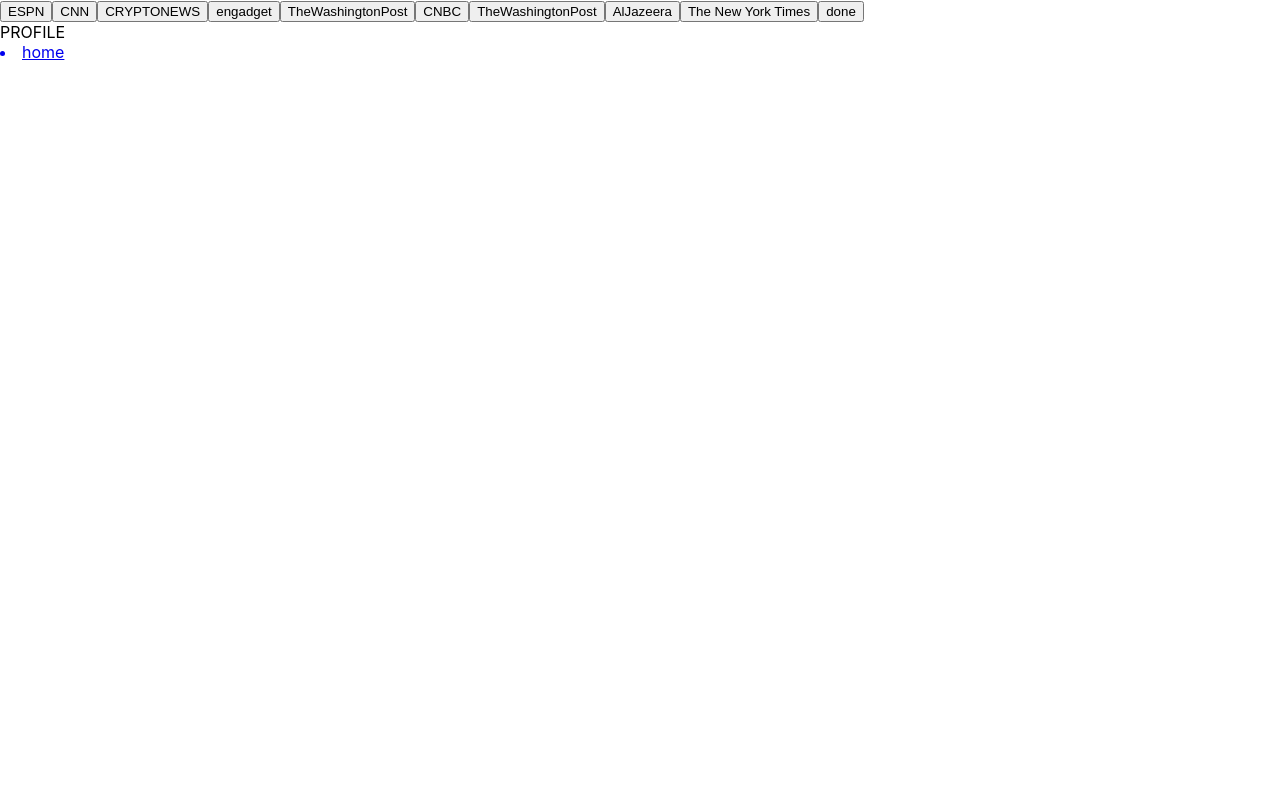
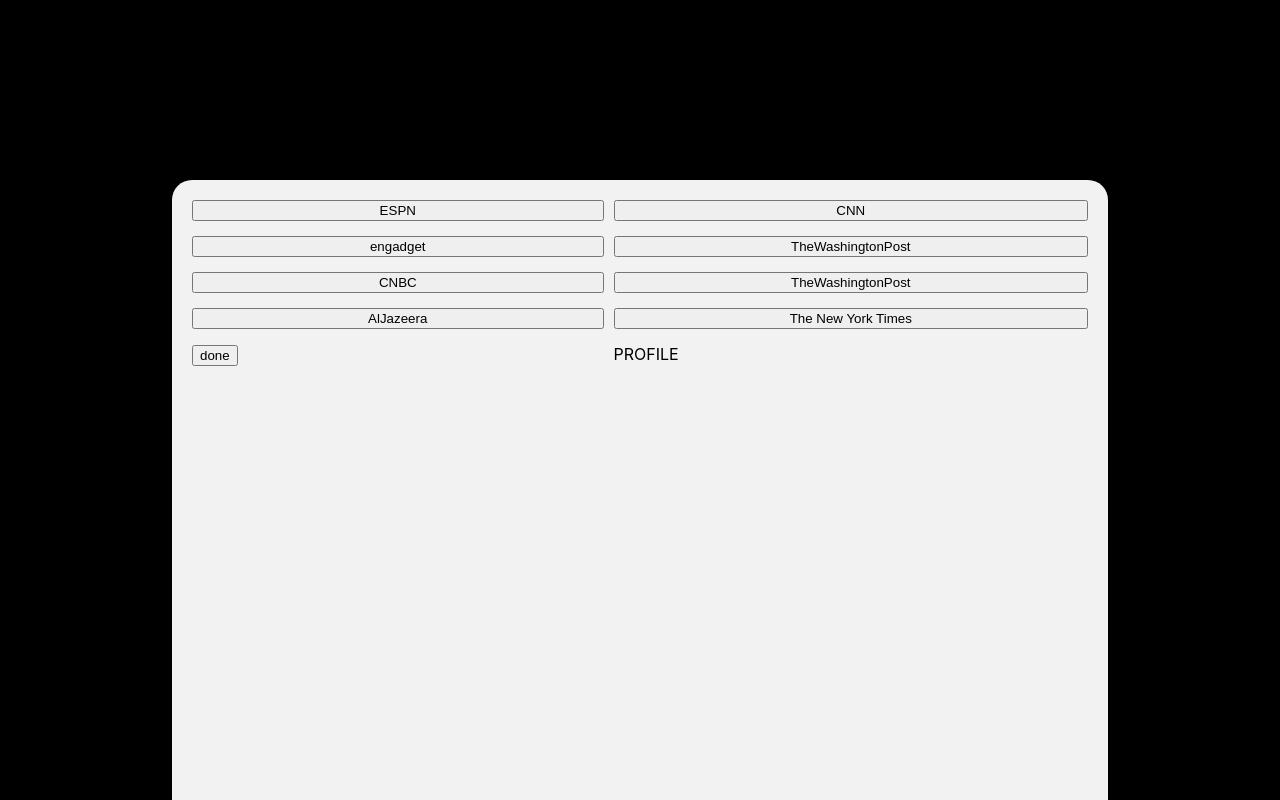
Before and after one commit to arcanlte/project2, a React (Create React App) app in the folder joesports/: page /userProfile in a window 1280 px wide. Shown: the top 800 px of the page. Built offline with nearby package versions, Linux system fonts and the light colour scheme.

Commit message:
Initiated css styling

```diff
--- a/joesports/src/App.css
+++ b/joesports/src/App.css
@@ -1,38 +1,22 @@
-.App {
-  text-align: center;
+body{
+  background-color: black;
 }
 
-.App-logo {
-  height: 40vmin;
-  pointer-events: none;
+.optionContainer{
+  display: grid;
+  grid-template-columns: auto auto;
+  align-content: baseline;
+  padding: 20px;
+  background-color: rgba(255,255,255,.95);
+  margin-top: 180px;
+  height: 900px;
+  width: 70%;
+  margin-left: auto;
+  margin-right:auto;
+  border-radius: 20px;
+  grid-gap: 15px 10px;
 }
 
-@media (prefers-reduced-motion: no-preference) {
-  .App-logo {
-    animation: App-logo-spin infinite 20s linear;
-  }
+.theCompany{
+
 }
-
-.App-header {
-  background-color: #282c34;
-  min-height: 100vh;
-  display: flex;
-  flex-direction: column;
-  align-items: center;
-  justify-content: center;
-  font-size: calc(10px + 2vmin);
-  color: white;
-}
-
-.App-link {
-  color: #61dafb;
-}
-
-@keyframes App-logo-spin {
-  from {
-    transform: rotate(0deg);
-  }
-  to {
-    transform: rotate(360deg);
-  }
-}
--- a/joesports/src/App.js
+++ b/joesports/src/App.js
@@ -1,6 +1,7 @@
 import React from 'react';
 import DisplayNews from './components/displayNews';
 import { Route, Link } from 'react-router-dom';
+import './App.css';
 
 
 
--- a/joesports/src/components/displayNews.js
+++ b/joesports/src/components/displayNews.js
@@ -2,6 +2,7 @@
 import axios from 'axios';
 import { Link, Route } from 'react-router-dom';
 import UserProfile from './userProfile';
+import './../App.css';
 
 class DisplayNews extends Component {
   constructor(props) {
@@ -15,10 +16,6 @@
         {
           name: 'cnn',
           display: 'CNN'
-        },
-        {
-          name: 'crypto-coins-news',
-          display: 'CRYPTONEWS'
         },
         {
           name: 'engadget',
@@ -55,6 +52,7 @@
     this.setState({
       articles: [...this.state.articles, ...response.data.articles]
     })
+    console.log({ ...this.state.news[0].display })
   }
 
 
@@ -63,11 +61,12 @@
   render() {
     return (
       <div>
-        <form onSubmit={this.onSubmit}>
+        <form className="optionContainer" onSubmit={this.onSubmit}>
           {this.state.news.map(
             news =>
               <input
                 type="button"
+                className="theCompany"
                 onClick={() => { this.onChange(news.name) }}
                 value={news.display}
               />
@@ -82,7 +81,7 @@
               return (
                 <UserProfile
                   articles={this.state.articles}
-                  articleName={this.state.news.name}
+                  articleName={this.state.news.display}
                 />
               )
             }} />
--- a/joesports/src/components/newsfeed.js
+++ b/joesports/src/components/newsfeed.js
@@ -1,14 +1,17 @@
 import React from 'react';
 
 const NewsFeed = (props) => {
+
   return (
     <div>
+      {/* {props.articleName.map(article => <p>{article}</p>)} */}
       {props.chosenArticles && props.chosenArticles.map((article, key) =>
-        <div key={key}>
+        <div className="newsHeadline" key={key}>
           <h2>{article.source.name}</h2>
-          <img src={article.urlToImage} />
+          <a href={article.url}>
+            <img src={article.urlToImage} alt="image source" />
+          </a>
           <h3>{article.title}</h3>
-          <a href={article.url}>url</a>
           <p>{article.description}</p>
           <p>{article.content}</p>
         </div>
--- a/joesports/src/components/userProfile.js
+++ b/joesports/src/components/userProfile.js
@@ -27,13 +27,18 @@
     const accessUser = this.state.user;
     accessUser.chosenArticles = newArticle;
     accessUser.articleName = displayName
+    console.log(displayName)
     const updatedUser = { ...accessUser, chosenArticles: newArticle }
     this.setState({
       user: updatedUser
     })
+    this.setState({
+      user: { ...accessUser, articleName: displayName }
+    })
 
 
     console.log(this.state.user.chosenArticles)
+
   }
 
 
```
